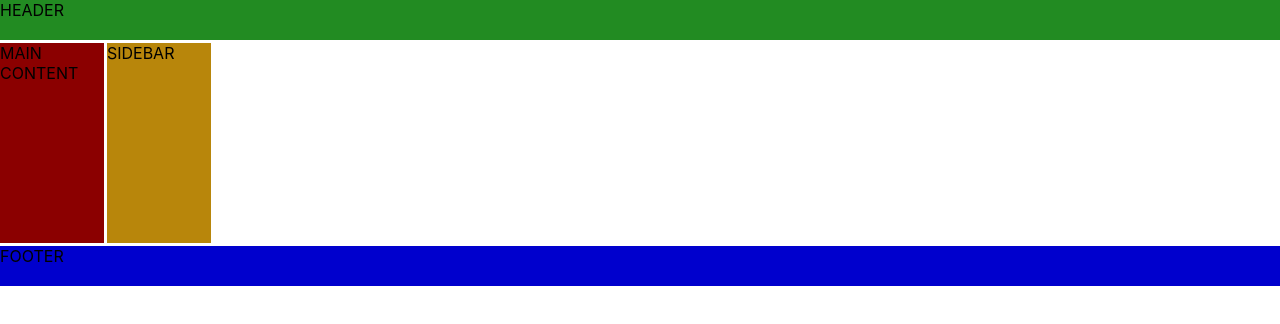
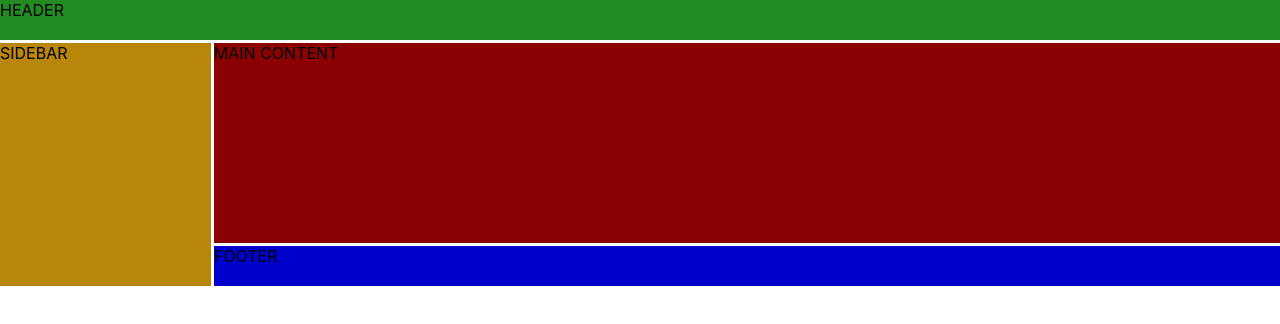
Before and after one commit to jFarrow02/restaurantfinder-2021-11-client, a React (Create React App) app: page / in a window 1280 px wide. Shown: the top 324 px of the page. Built offline with nearby package versions, Linux system fonts and the light colour scheme; no server answers.

Commit message:
adds grid-row 2 / 4 to sidebar

```diff
--- a/src/App.tsx
+++ b/src/App.tsx
@@ -19,8 +19,8 @@ function App() {
   return (
     <div className="App">
       <Header/>
+      <Sidebar/>
       <MainContent/>
-      <Sidebar/>
       <Footer/>
     </div>
   );
--- a/src/components/Footer/Footer.css
+++ b/src/components/Footer/Footer.css
@@ -1,4 +1,4 @@
 .Footer {
     background-color: mediumblue;
-    grid-column: 1 / -1;
+    grid-column: 3 / -1;
 }
--- a/src/components/MainContent/MainContent.css
+++ b/src/components/MainContent/MainContent.css
@@ -1,3 +1,4 @@
 .MainContent {
     background-color: darkred;
+    grid-column: 3 / -1;
 }
--- a/src/components/Sidebar/Sidebar.css
+++ b/src/components/Sidebar/Sidebar.css
@@ -1,3 +1,5 @@
 .Sidebar {
     background-color:darkgoldenrod;
+    grid-column: 1 / span 2;
+    grid-row: 2 / 4;
 }
```
